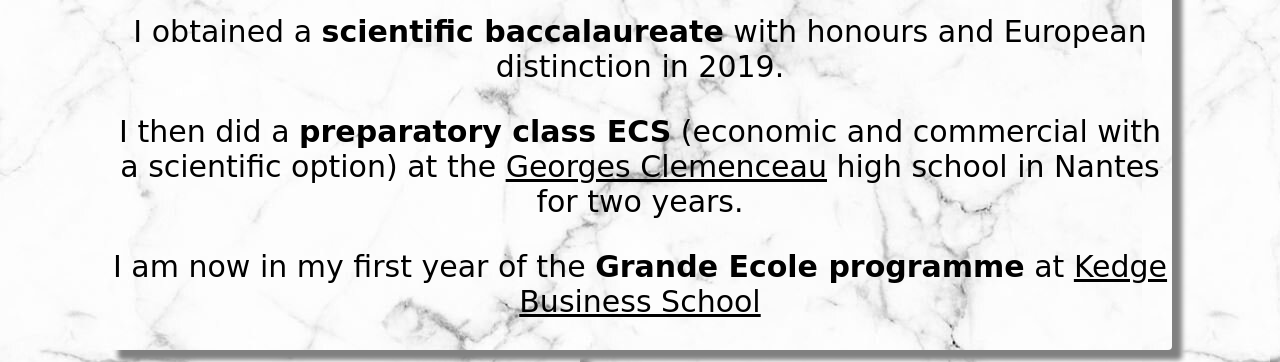
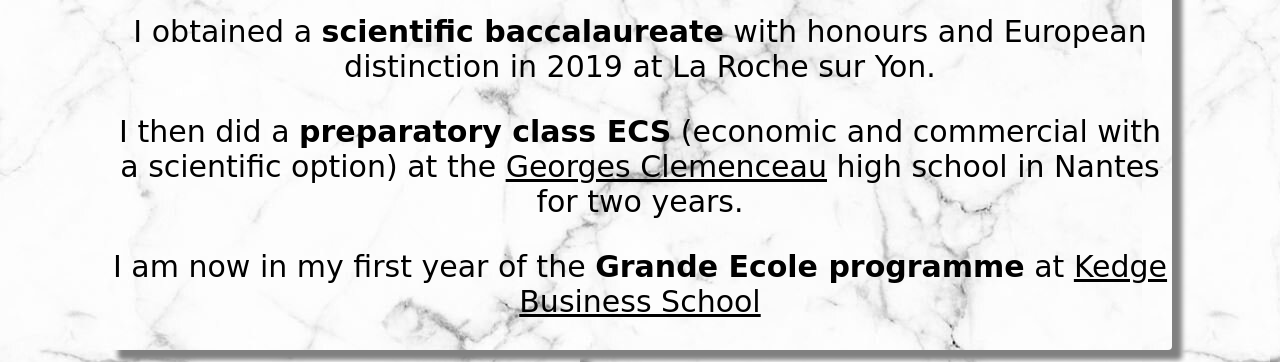
Before and after one commit to Laura-Linh/my-profile, a plain HTML site: page index.html in a window 1280 px wide. Shown: the part 738-1100 px from the top of the page. Drawn offline with Linux system fonts and the light colour scheme; a web font is replaced by a local one.

Commit message:
Update index.html

```diff
--- a/index.html
+++ b/index.html
@@ -20,7 +20,7 @@
     <h3> If you want to know me, keep going !</h3>
     <div id=partie1>
     <h2>My academic career</h2>
-    <p>I obtained a <strong>scientific baccalaureate</strong> with honours and European distinction in 2019.</p>
+    <p>I obtained a <strong>scientific baccalaureate</strong> with honours and European distinction in 2019 at La Roche sur Yon.</p>
     <p>I then did a <strong>preparatory class ECS</strong> (economic and commercial with a scientific option) at the <a href="https://gclemenceau.paysdelaloire.e-lyco.fr/" target="_blank">Georges Clemenceau</a> high school in Nantes for two years.</p>
      <p>I am now in my first year of the <strong>Grande Ecole programme</strong> at  <a href="https://www.kedgebs.com" target="_blank">Kedge Business School</a></p>
     </div>
```
